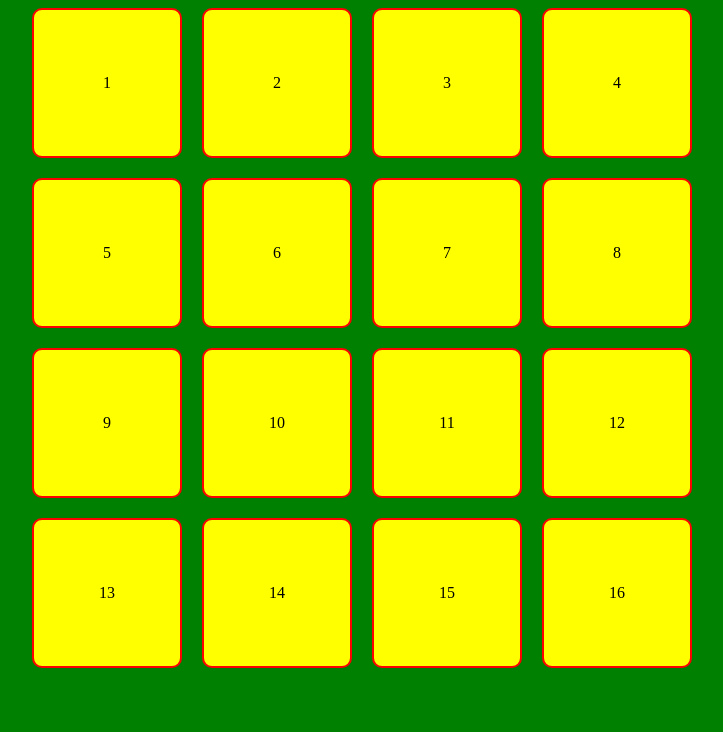
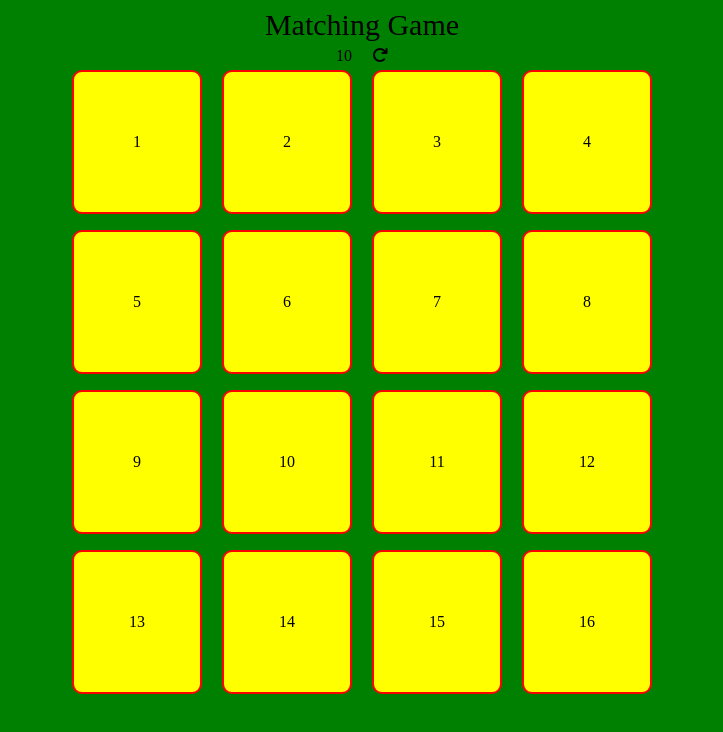
Before and after one commit to jondhill333/matching_game, a website: page index.html in a window 1280 px wide. Shown: the whole page, without its empty margins (278-1001 px from the left). Drawn offline with Linux system fonts and the light colour scheme.

Commit message:
completed outline of html elements, with part completed css elements

```diff
--- a/index.html
+++ b/index.html
@@ -10,9 +10,20 @@
 
   <link rel="stylesheet" href="./styles.css">
 
+  <script src="https://kit.fontawesome.com/e9b7013169.js" crossorigin="anonymous"></script>
+
 </head>
 
 <body>
+   <div class="header">
+
+          <div class='title'>Matching Game</div>
+          <div class='headerItems'>
+              <div class='moveCounter'>10</div>
+              <div class='reset'><i class="fas fa-redo"></i></div>
+          </div>
+
+   </div>
 
    <div class="container">
        <div class="item ">
--- a/styles.css
+++ b/styles.css
@@ -1,20 +1,59 @@
 body {
     background: green;
+    height: 95vh;
+}
+
+.header {
+    display: grid;
+    padding; 10px;
+    margin; 20px;
+    justify-content: center;
+
+}
+
+.headerItems {
+    display: flex;
+    flex-direction: row;
+    padding: 5px;
+    justify-content: center;
+}
+
+.title {
+    font-size: 30px;
+    font-weight: 400;
+
+}
+
+.moveCounter {
+    padding: 0px 10px 0px 10px;
+}
+
+.reset {
+    padding: 0px 10px 0px 10px;
 }
 
 .container {
     display: grid;
-    grid-template-columns: repeat(4, 150px);
-    grid-template-rows: repeat(4, 150px);
+    grid-template-columns: repeat(4, 130px);
+    grid-template-rows: repeat(4, 140px);
     grid-gap: 20px;
     justify-content: center;
+    align-content: center;
 
 }
 
 .item {
+    display: grid;
+    height: 100%;
     background: yellow;
     border: 2px solid red;
     text-align: center;
-    align-content: center;
     border-radius: 10px;
+    justify-content: center;
+    align-items: center;
+
 }
+
+.item1 {
+
+}
```
